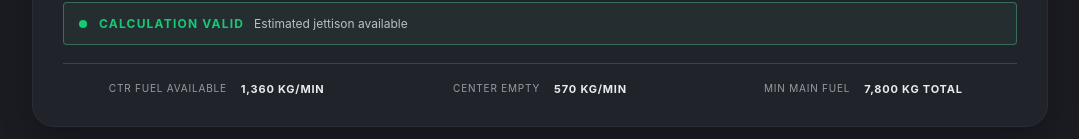
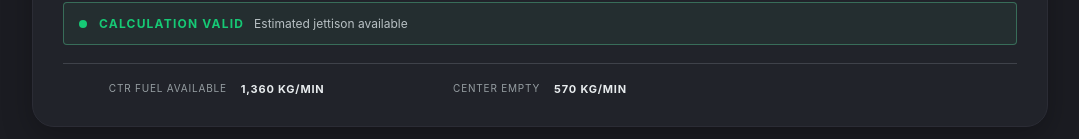
Before and after one commit to Captain-web-hue/B787, a Next.js app: page / in a window 1280 px wide. Shown: the part 676-815 px from the top of the page, without its empty margins (100-1179 px from the left). Built offline with nearby package versions, Linux system fonts and the light colour scheme.

Commit message:
Remove minimum main fuel information

```diff
--- a/app/page.tsx
+++ b/app/page.tsx
@@ -271,10 +271,6 @@ export default function Home() {
             <span>CENTER EMPTY</span>
             <strong>570 KG/MIN</strong>
           </div>
-          <div>
-            <span>MIN MAIN FUEL</span>
-            <strong>7,800 KG TOTAL</strong>
-          </div>
         </section>
       </section>
 
```
